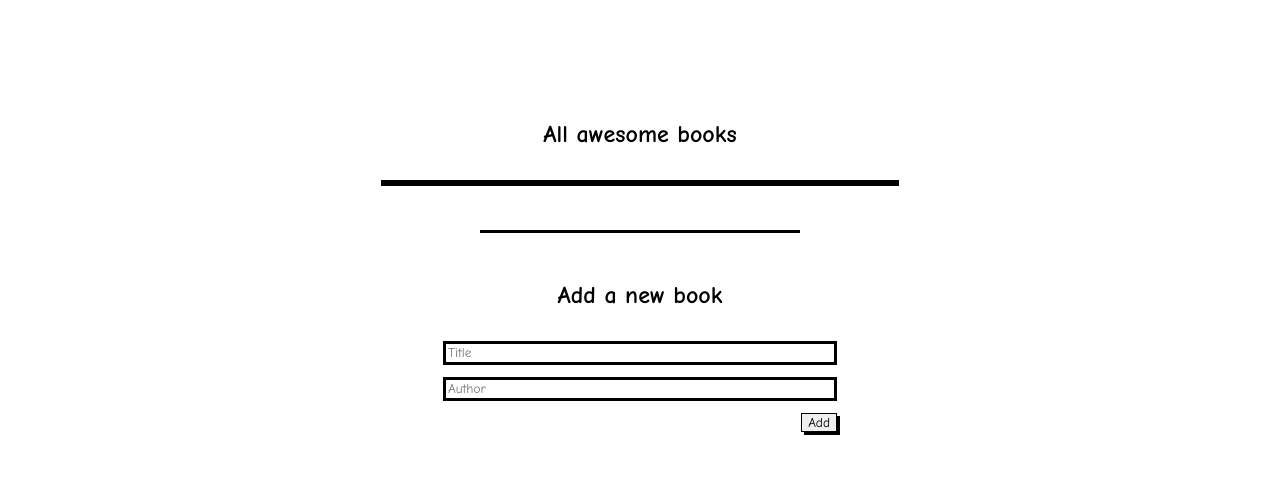
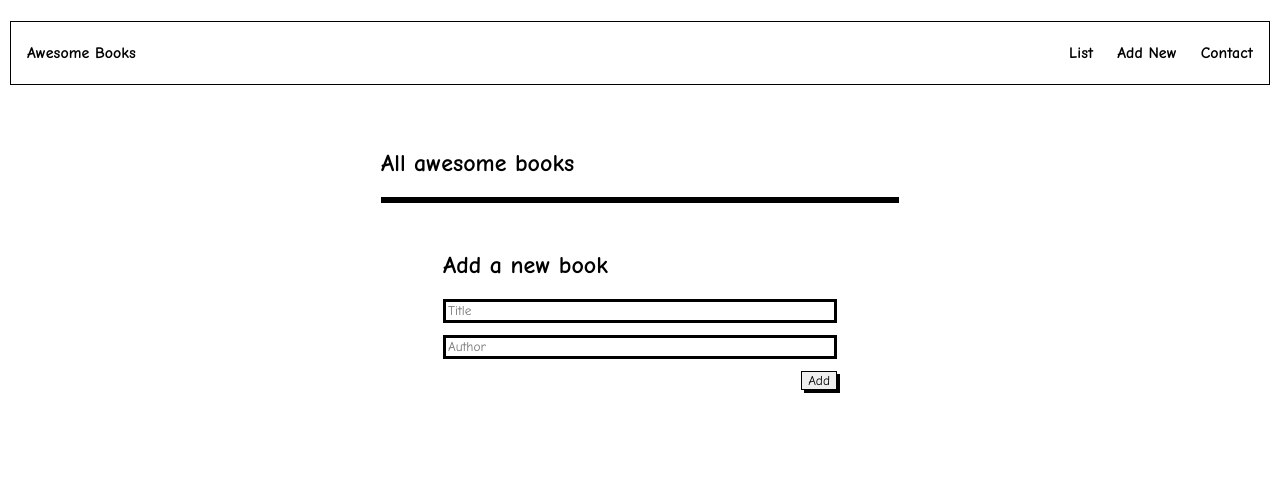
Before and after one commit to Camilovelag/Awesome_books, a website: page Index.html in a window 1280 px wide. Drawn offline with Linux system fonts and the light colour scheme.

Commit message:
Adding navigation menu

```diff
--- a/Index.html
+++ b/Index.html
@@ -10,18 +10,28 @@
     <title>Awesome books</title>
 </head>
 <body>
-<section class="books-section container">
+  <header>
+    <nav class='nav-menu'>
+      <ul class='menu-list'>
+        <h1>Awesome Books</h1>
+        <li class='list'><a href="/">List</a></li>
+        <li class='add-new'><a href="/Add New"> Add New </a></li>
+        <li class='contact'><a href="/contact"> Contact</a></li>
+      </ul>
+    </nav>
+  </header>
+<section class="books-section">
     <h1>All awesome books</h1>
     <div class="books">
     </div>
-    <div class="div-line"></div>
 </section>
-<section class="add-books container">
+
+<section class="add-books">
     <h2>Add a new book</h2>
-    <form class="container">
+    <form class='container'>
         <input type="text" name="title" id="title" placeholder="Title" required>
         <input type="text" name="author" id="author" placeholder="Author" required>
-        <button type="button" class="add-btn">Add</button>
+        <button type="button" class="add-btn" >Add</button>
         <p></p>
     </form>
 </section>
--- a/scripts.js
+++ b/scripts.js
@@ -38,7 +38,7 @@ class Collection {
   removeFromColl(data) {
     const arr = data.getAttribute('data-value').split('-');
     this.books = this.books.filter(
-      (item) => item.title + item.author !== arr[0] + arr[1],
+      (item) => item.title + item.author !== arr[0] + arr[1]
     );
     this.populateStorage();
   }
@@ -46,7 +46,7 @@ class Collection {
   populateStorage() {
     localStorage.setItem(
       'bookCollection',
-      JSON.stringify({ bookColl: this.books }),
+      JSON.stringify({ bookColl: this.books })
     );
   }
 }
@@ -69,3 +69,53 @@ if (localStorage.getItem('bookCollection')) {
 submitBtn.addEventListener('click', () => {
   coll.add(new Book(inputTitle.value, inputAuthor.value));
 });
+
+document.addEventListener('click', (e) => {
+  const { target } = e;
+  if (!target.matches('nav a')) {
+    return;
+  }
+
+  e.preventDefault();
+  urlRoute();
+});
+
+const urlRoutes = {
+  '/': {
+    template: '/index.html',
+    title: '',
+    description: '',
+  },
+  '/Add': {
+    template: '/add.html',
+    title: '',
+    description: '',
+  },
+  '/contact': {
+    template: '/contact.html',
+    title: '',
+    description: '',
+  },
+};
+
+const urlRoute = (event) => {
+  event = event || window.event;
+  event.preventDefault();
+  window.history.pushState({}, '', event.target.href);
+  urlLocationHandler();
+};
+
+const urlLocationHandler = async () => {
+  const location = window.location.pathname;
+  if (location.length == 0) {
+    location = '/';
+  }
+
+  const route = urlRoute(location);
+  const html = await fetch(route.template).then((response) => response.text());
+  document.getElementById('content').innerHTML = html;
+};
+
+window.onpopstate = urlLocationHandler;
+window.route = urlRoute;
+urlLocationHandler();
--- a/styles.css
+++ b/styles.css
@@ -1,6 +1,6 @@
 body {
-  width: 75%;
-  margin: 100px auto 0 auto;
+  width: 100%;
+  margin: 5px auto 0 auto;
   position: relative;
   display: flex;
   flex-direction: column;
@@ -8,6 +8,10 @@ body {
   gap: 1.75rem;
   justify-content: center;
   font-family: "Comic Sans MS", "Comic Sans", cursive;
+}
+
+header {
+  width: 100%;
 }
 
 .container {
@@ -72,3 +76,39 @@ input {
   border: 3px solid rgb(0, 0, 0);
   font-family: "Comic Sans MS", "Comic Sans", cursive;
 }
+
+.nav-menu {
+  margin-top: 0;
+  margin: 5px 10px;
+}
+
+.menu-list {
+  display: flex;
+  flex-direction: row;
+  padding: 1rem 1rem;
+  gap: 1.5rem;
+  border: 1px solid black;
+  height: 30px;
+  align-items: center;
+  justify-content: flex-end;
+}
+
+.menu-list > h1 {
+  font-size: 1rem;
+  margin-right: auto;
+}
+
+.menu-list > li {
+  list-style: none;
+}
+
+.menu-list > li > a {
+  text-decoration: none;
+  color: black;
+  font-size: 1rem;
+  font-weight: bold;
+}
+
+.menu-list > li > a:hover {
+  color: red;
+}
```
